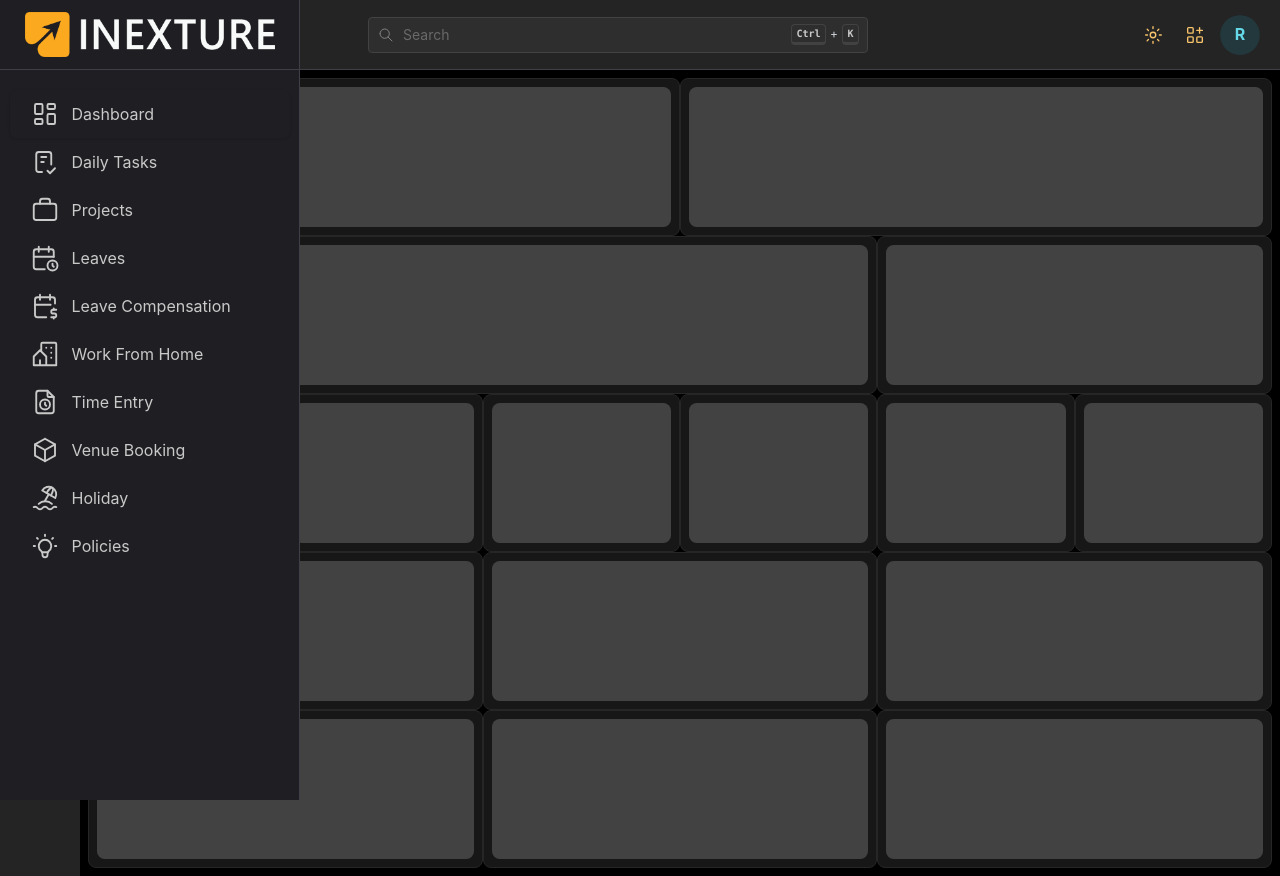
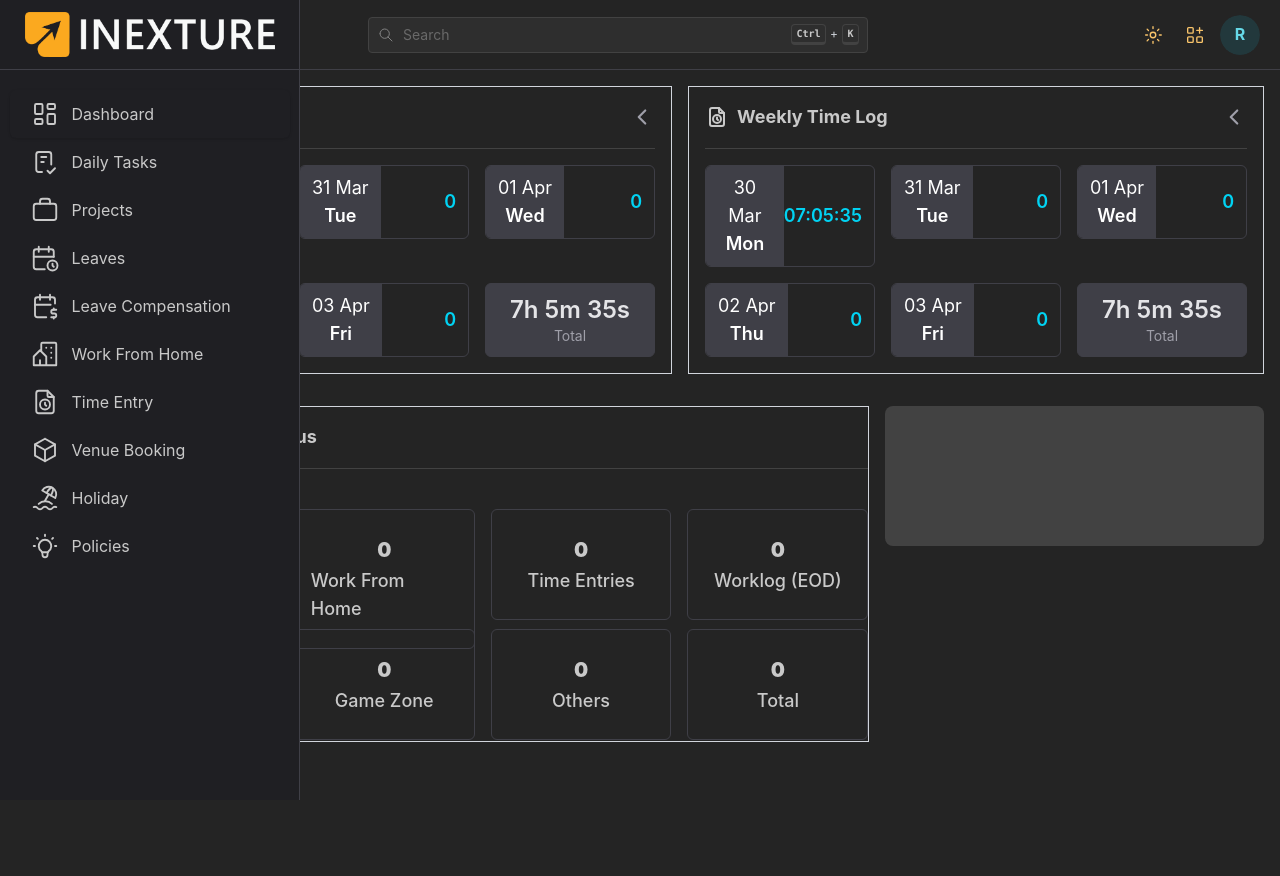
Before and after one commit to rohan-movaliya/inexture-pms-clone, a React (Vite) app: page / in a window 1280 px wide. After the commit the page ends 800 px from the top, so only its background shows below. Built offline with nearby package versions, Linux system fonts and the light colour scheme.

Commit message:
Refactor Dashboard component and add DefaulterStatus and WeeklyTimeLog components

```diff
--- a/src/components/Dashboard.tsx
+++ b/src/components/Dashboard.tsx
@@ -1,62 +1,28 @@
 import { Container, Grid, Skeleton } from "@mantine/core";
+import WeeklyTimeLog from "./WeeklyTimeLog";
+import DefaulterStatus from "./DefaulterStatus";
 
 const child = <Skeleton height={140} radius="md" animate={false} />;
 
-const Dashboard = () => {
+function Dashboard() {
   return (
-    <Container fluid p="md" className="w-full bg-black">
-      <Grid gutter="md" className="w-full bg-black">
-        <Grid.Col className="rounded-lg border border-neutral-800 bg-neutral-900 p-4" span={{ base: 12, xs: 6 }}>
-          {child}
+    <Container fluid>
+      <Grid grow>
+        <Grid.Col  span={{ base: 12, xs: 6 }}>
+          <WeeklyTimeLog />
         </Grid.Col>
-        <Grid.Col className="rounded-lg border border-neutral-800 bg-neutral-900 p-4" span={{ base: 12, xs: 6 }}>
-          {child}
+        <Grid.Col span={{ base: 12, xs: 6 }}>
+          <WeeklyTimeLog />
         </Grid.Col>
-        <Grid.Col className="rounded-lg border border-neutral-800 bg-neutral-900 p-4" span={{ base: 12, xs: 8 }}>
-          {child}
+        <Grid.Col span={{ base: 12, xs: 8 }}>
+          <DefaulterStatus />
         </Grid.Col>
-        <Grid.Col className="rounded-lg border border-neutral-800 bg-neutral-900 p-4" span={{ base: 12, xs: 4 }}>
-          {child}
-        </Grid.Col>
-        <Grid.Col className="rounded-lg border border-neutral-800 bg-neutral-900 p-4" span={{ base: 12, xs: 2 }}>
-          {child}
-        </Grid.Col>
-        <Grid.Col className="rounded-lg border border-neutral-800 bg-neutral-900 p-4" span={{ base: 12, xs: 2 }}>
-          {child}
-        </Grid.Col>
-        <Grid.Col className="rounded-lg border border-neutral-800 bg-neutral-900 p-4" span={{ base: 12, xs: 2 }}>
-          {child}
-        </Grid.Col>
-        <Grid.Col className="rounded-lg border border-neutral-800 bg-neutral-900 p-4" span={{ base: 12, xs: 2 }}>
-          {child}
-        </Grid.Col>
-        <Grid.Col className="rounded-lg border border-neutral-800 bg-neutral-900 p-4" span={{ base: 12, xs: 2 }}>
-          {child}
-        </Grid.Col>
-        <Grid.Col className="rounded-lg border border-neutral-800 bg-neutral-900 p-4" span={{ base: 12, xs: 2 }}>
-          {child}
-        </Grid.Col>
-        <Grid.Col className="rounded-lg border border-neutral-800 bg-neutral-900 p-4" span={{ base: 12, xs: 4 }}>
-          {child}
-        </Grid.Col>
-        <Grid.Col className="rounded-lg border border-neutral-800 bg-neutral-900 p-4" span={{ base: 12, xs: 4 }}>
-          {child}
-        </Grid.Col>
-        <Grid.Col className="rounded-lg border border-neutral-800 bg-neutral-900 p-4" span={{ base: 12, xs: 4 }}>
-          {child}
-        </Grid.Col>
-        <Grid.Col className="rounded-lg border border-neutral-800 bg-neutral-900 p-4" span={{ base: 12, xs: 4 }}>
-          {child}
-        </Grid.Col>
-        <Grid.Col className="rounded-lg border border-neutral-800 bg-neutral-900 p-4" span={{ base: 12, xs: 4 }}>
-          {child}
-        </Grid.Col>
-        <Grid.Col className="rounded-lg border border-neutral-800 bg-neutral-900 p-4" span={{ base: 12, xs: 4 }}>
+        <Grid.Col span={{ base: 12, xs: 4 }}>
           {child}
         </Grid.Col>
       </Grid>
     </Container>
   );
-};
+}
 
 export default Dashboard;
--- /dev/null
+++ b/src/components/DefaulterStatus.tsx
@@ -0,0 +1,48 @@
+import { Container, Text, Divider, Grid, Box, Flex } from "@mantine/core";
+import { IconFileTime } from "@tabler/icons-react";
+
+const data = [
+  { count: 0, label: "Working Hours & Flexibility" },
+  { count: 0, label: "Work From Home" },
+  { count: 0, label: "Time Entries" },
+  { count: 0, label: "Worklog (EOD)" },
+  { count: 0, label: "Leaves" },
+  { count: 0, label: "Game Zone" },
+  { count: 0, label: "Others" },
+  { count: 0, label: "Total" },
+];
+
+function DefaulterStatus() {
+  return (
+    <Box className="border border-gray-300">
+      <Box className="flex items-center justify-between my-4">
+        <Text size="lg" fw={700} className="flex items-center gap-2">
+          <IconFileTime size={24} />
+          Your Defaulter Status
+        </Text>
+      </Box>
+
+      <Divider my="md" />
+
+      <Flex>
+        <Grid my="md">
+          {data.map((item, i) => (
+            <Grid.Col h={120} span={{ base: 12, xs: 3 }} key={i}>
+              <Container className="flex flex-col items-center justify-center border border-zinc-700 rounded-md overflow-hidden py-6 mx-2 my-2">
+                <Text size="xl" fw={900} className="text-cyan-400">
+                  {item.count}
+                </Text>
+
+                <Text size="lg" fw={500} className="text-gray-300">
+                  {item.label}
+                </Text>
+              </Container>
+            </Grid.Col>
+          ))}
+        </Grid>
+      </Flex>
+    </Box>
+  );
+}
+
+export default DefaulterStatus;
--- a/src/components/WeeklyTimeLog.tsx
+++ b/src/components/WeeklyTimeLog.tsx
@@ -1,5 +1,52 @@
-const WeeklyTimeLog = () => {
-  return <h1>1</h1>;
-};
+import { Container, Grid, Divider, Text } from "@mantine/core";
+import { IconFileTime, IconChevronLeft } from "@tabler/icons-react";
+
+const data = [
+  { date: "30 Mar", day: "Mon", time: "07:05:35", color: "text-red-500" },
+  { date: "31 Mar", day: "Tue", time: "0" },
+  { date: "01 Apr", day: "Wed", time: "0" },
+  { date: "02 Apr", day: "Thu", time: "0" },
+  { date: "03 Apr", day: "Fri", time: "0" },
+];
+
+export function WeeklyTimeLog() {
+  return (
+    <Container className="border border-gray-300" my="md">
+      <div className="flex items-center justify-between my-4">
+        <Text size="lg" fw={700} className="flex items-center gap-2">
+          <IconFileTime size={24} />
+          Weekly Time Log
+        </Text>
+
+        <IconChevronLeft size={26} className="text-zinc-400 cursor-pointer" />
+      </div>
+
+      <Divider my="md" />
+      <Grid my="md">
+        {data.map((item, i) => (
+          <Grid.Col span={{ base: 12, xs: 4 }} key={i}>
+            <div className="flex border border-zinc-700 rounded-md overflow-hidden">
+              <div className="bg-zinc-700 px-3 py-2 text-center text-lg text-white">
+                <div>{item.date}</div>
+                <div className="font-semibold">{item.day}</div>
+              </div>
+
+              <div className="flex items-center justify-end flex-1 text-lg pr-3 font-semibold text-cyan-400">
+                {item.time}
+              </div>
+            </div>
+          </Grid.Col>
+        ))}
+
+        <Grid.Col span={{ base: 12, xs: 4 }}>
+          <div className="flex flex-col items-center justify-center border border-zinc-700 rounded-md h-full text-zinc-200 bg-zinc-700">
+            <div className="text-2xl font-semibold">7h 5m 35s</div>
+            <div className="text-sm text-zinc-400">Total</div>
+          </div>
+        </Grid.Col>
+      </Grid>
+    </Container>
+  );
+}
 
 export default WeeklyTimeLog;
```
Also changed, not shown: src/components/Dashboard.module.css (deleted, +0 -19 lines).
